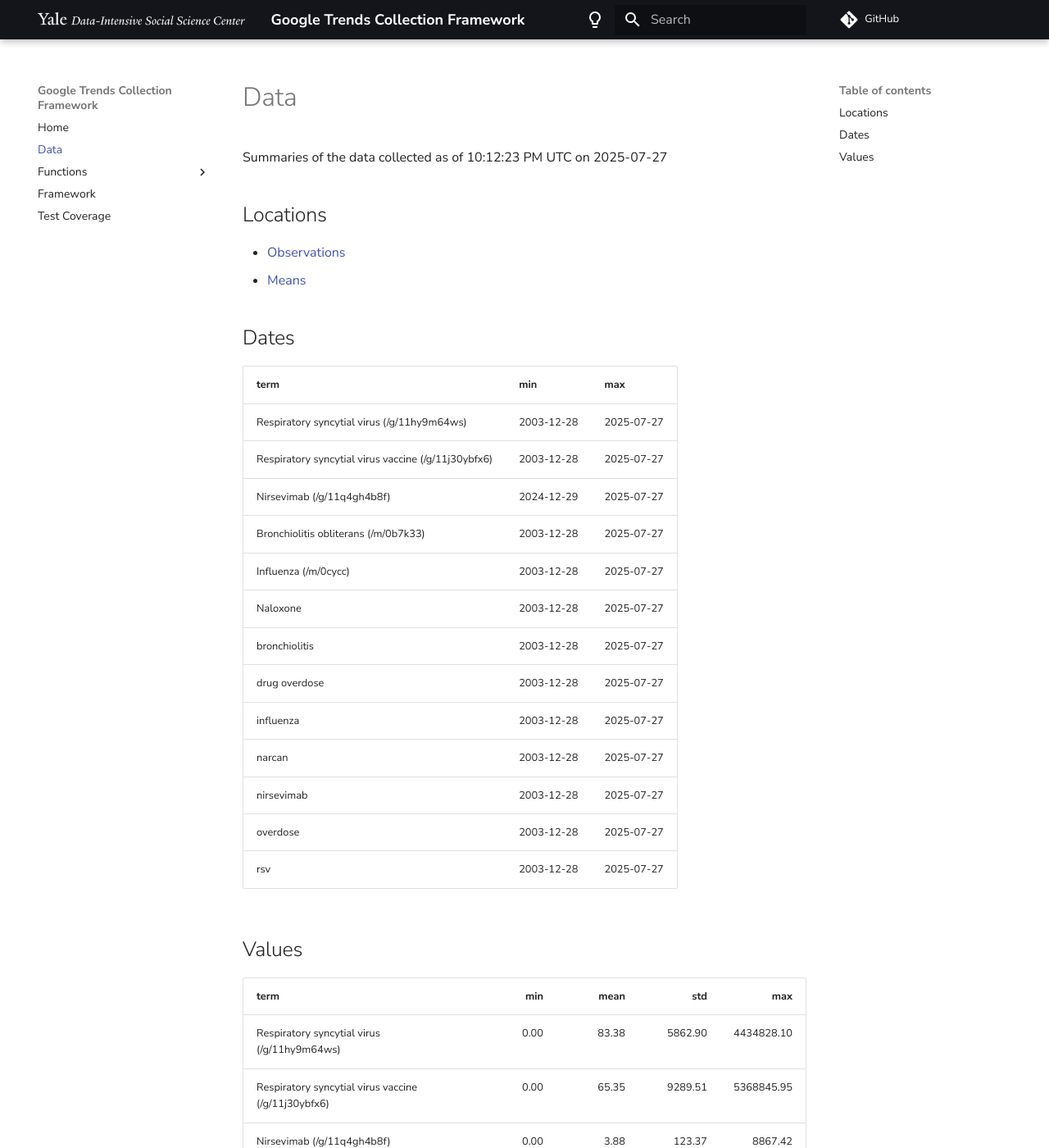
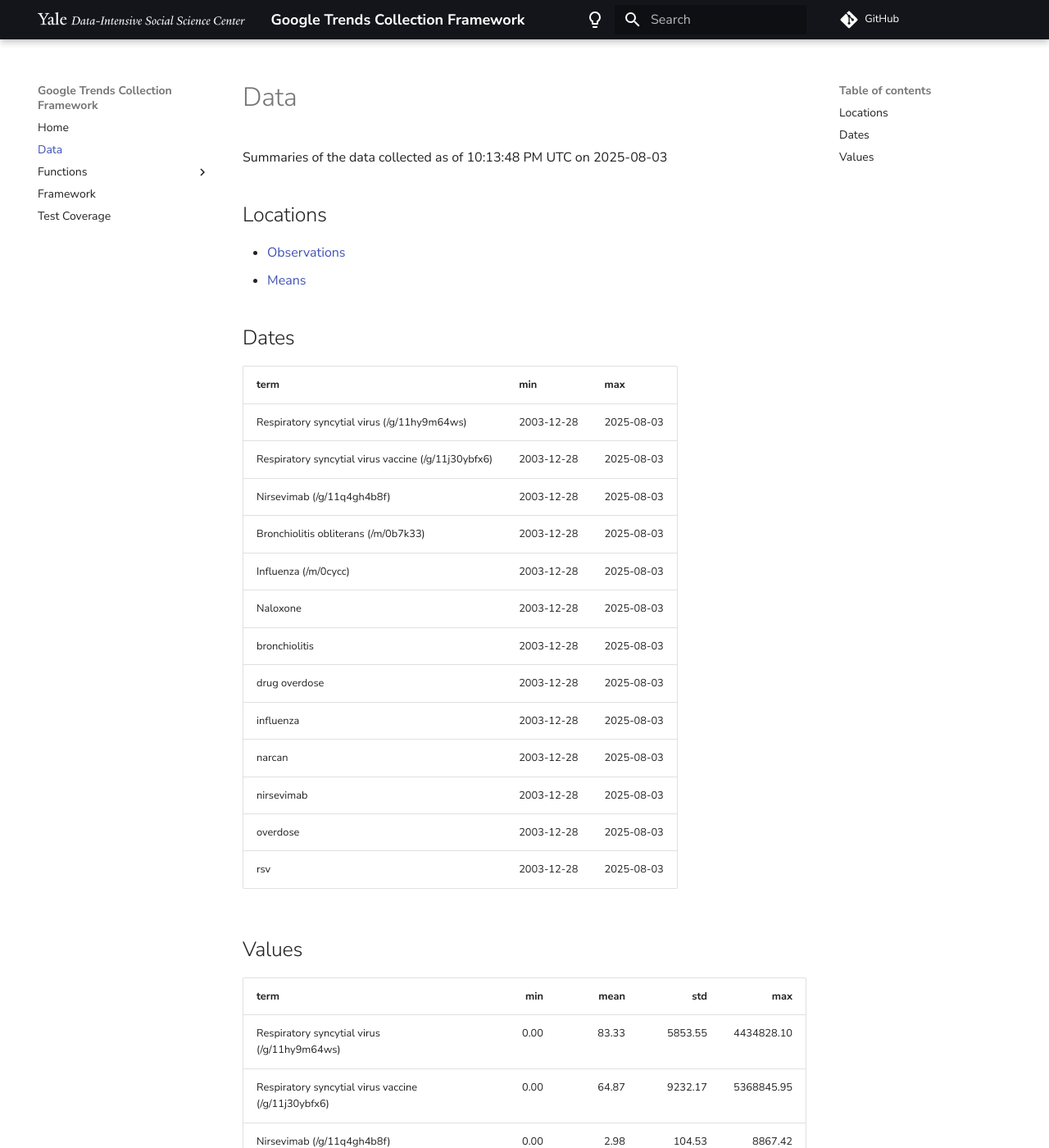
Before and after one commit to DISSC-yale/gtrends_collection, an MkDocs documentation site: the page built from docs_source/Data.md, in a window 1280 px wide and 1400 px high. Shown: the whole window at 82% size. Built offline with MkDocs 1.6.1 and Material for MkDocs 9.7.7, drawn with Linux system fonts in a browser that asks for light colours; some web fonts are replaced; comment, search, counter and statistics services are not loaded; some of the changed text lies outside the part shown.

Commit message:
adds weekly data pull

```diff
--- a/docs_source/Data.md
+++ b/docs_source/Data.md
@@ -1,4 +1,4 @@
-Summaries of the data collected as of 10:12:23 PM UTC on 2025-07-27
+Summaries of the data collected as of 10:13:48 PM UTC on 2025-08-03
 
 ## Locations
 
@@ -9,34 +9,34 @@ Summaries of the data collected as of 10:12:23 PM UTC on 2025-07-27
 
 | term                                                | min        | max        |
 |:----------------------------------------------------|:-----------|:-----------|
-| Respiratory syncytial virus (/g/11hy9m64ws)         | 2003-12-28 | 2025-07-27 |
-| Respiratory syncytial virus vaccine (/g/11j30ybfx6) | 2003-12-28 | 2025-07-27 |
-| Nirsevimab (/g/11q4gh4b8f)                          | 2024-12-29 | 2025-07-27 |
-| Bronchiolitis obliterans (/m/0b7k33)                | 2003-12-28 | 2025-07-27 |
-| Influenza (/m/0cycc)                                | 2003-12-28 | 2025-07-27 |
-| Naloxone                                            | 2003-12-28 | 2025-07-27 |
-| bronchiolitis                                       | 2003-12-28 | 2025-07-27 |
-| drug overdose                                       | 2003-12-28 | 2025-07-27 |
-| influenza                                           | 2003-12-28 | 2025-07-27 |
-| narcan                                              | 2003-12-28 | 2025-07-27 |
-| nirsevimab                                          | 2003-12-28 | 2025-07-27 |
-| overdose                                            | 2003-12-28 | 2025-07-27 |
-| rsv                                                 | 2003-12-28 | 2025-07-27 |
+| Respiratory syncytial virus (/g/11hy9m64ws)         | 2003-12-28 | 2025-08-03 |
+| Respiratory syncytial virus vaccine (/g/11j30ybfx6) | 2003-12-28 | 2025-08-03 |
+| Nirsevimab (/g/11q4gh4b8f)                          | 2003-12-28 | 2025-08-03 |
+| Bronchiolitis obliterans (/m/0b7k33)                | 2003-12-28 | 2025-08-03 |
+| Influenza (/m/0cycc)                                | 2003-12-28 | 2025-08-03 |
+| Naloxone                                            | 2003-12-28 | 2025-08-03 |
+| bronchiolitis                                       | 2003-12-28 | 2025-08-03 |
+| drug overdose                                       | 2003-12-28 | 2025-08-03 |
+| influenza                                           | 2003-12-28 | 2025-08-03 |
+| narcan                                              | 2003-12-28 | 2025-08-03 |
+| nirsevimab                                          | 2003-12-28 | 2025-08-03 |
+| overdose                                            | 2003-12-28 | 2025-08-03 |
+| rsv                                                 | 2003-12-28 | 2025-08-03 |
 
 ## Values
 
 | term                                                |   min |    mean |      std |        max |
 |:----------------------------------------------------|------:|--------:|---------:|-----------:|
-| Respiratory syncytial virus (/g/11hy9m64ws)         |  0.00 |   83.38 |  5862.90 | 4434828.10 |
-| Respiratory syncytial virus vaccine (/g/11j30ybfx6) |  0.00 |   65.35 |  9289.51 | 5368845.95 |
-| Nirsevimab (/g/11q4gh4b8f)                          |  0.00 |    3.88 |   123.37 |    8867.42 |
-| Bronchiolitis obliterans (/m/0b7k33)                |  0.00 |   52.19 |  4603.60 | 2077404.38 |
-| Influenza (/m/0cycc)                                |  0.00 | 2487.93 |  6504.26 | 1763593.87 |
-| Naloxone                                            |  0.00 |   84.91 | 13538.34 | 6706513.72 |
-| bronchiolitis                                       |  0.00 |   50.17 |  5440.06 | 2642999.99 |
-| drug overdose                                       |  0.00 |   75.70 | 11561.62 | 5575236.16 |
-| influenza                                           |  0.00 |  190.00 |  3639.09 | 1362586.92 |
-| narcan                                              |  0.00 |   74.01 |  4841.56 | 1643030.73 |
-| nirsevimab                                          |  0.00 |   33.37 |  2742.99 | 1325261.88 |
-| overdose                                            |  0.00 |  333.33 |  5752.34 | 2339361.70 |
-| rsv                                                 |  0.00 |  282.11 |  3050.77 | 1175033.41 |
+| Respiratory syncytial virus (/g/11hy9m64ws)         |  0.00 |   83.33 |  5853.55 | 4434828.10 |
+| Respiratory syncytial virus vaccine (/g/11j30ybfx6) |  0.00 |   64.87 |  9232.17 | 5368845.95 |
+| Nirsevimab (/g/11q4gh4b8f)                          |  0.00 |    2.98 |   104.53 |    8867.42 |
+| Bronchiolitis obliterans (/m/0b7k33)                |  0.00 |   52.11 |  4596.25 | 2077404.38 |
+| Influenza (/m/0cycc)                                |  0.00 | 2488.76 |  6498.65 | 1763593.87 |
+| Naloxone                                            |  0.00 |   84.56 | 13481.19 | 6706513.72 |
+| bronchiolitis                                       |  0.00 |   50.10 |  5431.37 | 2642999.99 |
+| drug overdose                                       |  0.00 |   75.40 | 11512.81 | 5575236.16 |
+| influenza                                           |  0.00 |  190.34 |  3632.23 | 1362586.92 |
+| narcan                                              |  0.00 |   74.01 |  4800.75 | 1643030.73 |
+| nirsevimab                                          |  0.00 |   33.20 |  2735.94 | 1325261.88 |
+| overdose                                            |  0.00 |  337.30 |  5705.16 | 2339361.70 |
+| rsv                                                 |  0.00 |  282.37 |  3044.53 | 1175033.41 |
```
Also changed, not shown: docs/Data/index.html (+40 -40 lines), docs/search/search_index.json (+1 -1 lines), docs/sitemap.xml (+6 -6 lines), 15 other files.
